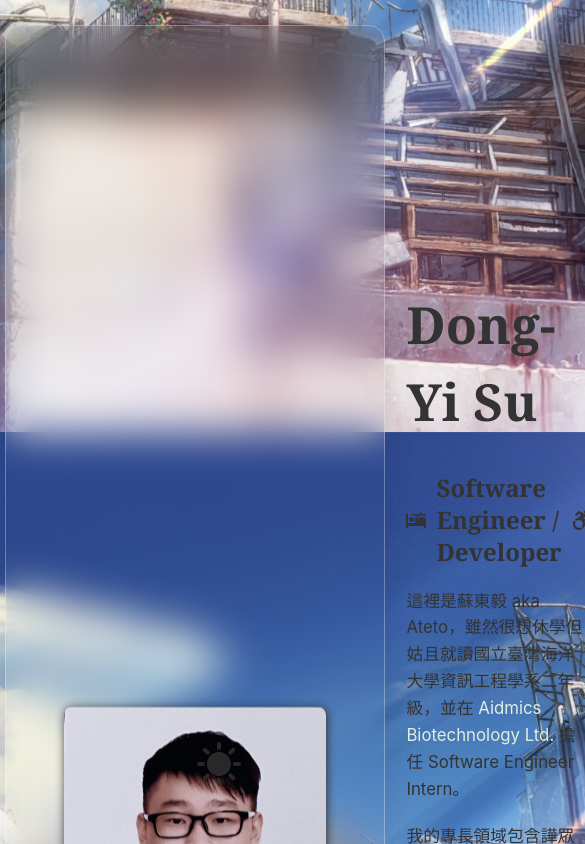
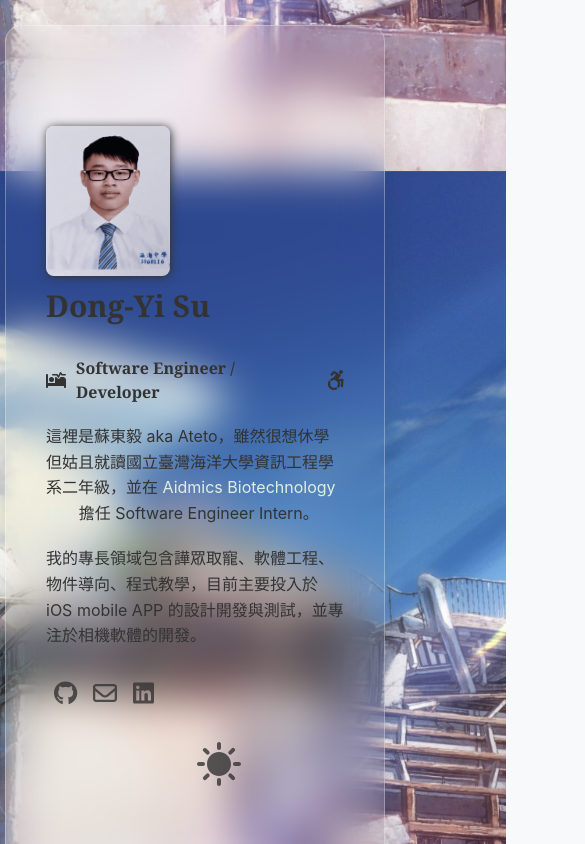
Before and after one commit to Ateto1204/Ateto1204.github.io, a React (Vite) app: page / in a window 390 px wide. Shown: the top 844 px of the page, 585 px wide, since content can reach past the window. Built offline with nearby package versions, Linux system fonts and the light colour scheme.

Commit message:
Handle profile page

```diff
--- a/src/Components/Profile/Profile.tsx
+++ b/src/Components/Profile/Profile.tsx
@@ -14,7 +14,7 @@ function Profile() {
     const aidmicsLink = <a
                             href='https://www.aidmics.com/'
                             target='_blank'
-                            style={{transition: `0.2s`}}
+                            className='transition-[0.2s]'
                             onMouseEnter={e => e.currentTarget.style.opacity = `0.41` }
                             onMouseLeave={e => e.currentTarget.style.opacity = `0.82` }
                         >
@@ -29,23 +29,35 @@ function Profile() {
     }, []);
 
     return (
-        <div className='flex m-14 p-12 px-24 py-36 items-end' data-aos='fade-up'> {/* profile */}
+        <div
+            className='md:flex items-center justify-center
+                        m-10 md:m-14 md:p-12 lg:px-24 lg:py-36'
+            data-aos='fade-up'
+        > {/* profile */}
             <img
                 src={myProfile}
                 alt='Dong-Yi Su'
-                className='h-[360px] w-auto rounded-lg shadow-[1px_1px_10px] mr-20'
+                className='h-[150px] md:h-[220px] lg:h-[300px] xl:h-[360px] w-auto transition-[10s]
+                            rounded-lg shadow-[1px_1px_10px] mb-3 md:mb-0 md:mr-20
+                            left-1/2 right-1/2'
             /> {/* profile-image */}
             <div className='max-w-xl'> {/* profile-info */}
-                <h1 className='font-serif text-[3.2rem] leading font-semibold mb-8'>Dong-Yi Su</h1>
+                <h1 className='font-serif font-semibold leading mb-8
+                               text-3xl md:text-4xl lg:text-5xl xl:text-[3.2rem]'>
+                    Dong-Yi Su
+                </h1>
                 <div className='flex items-center mt-[10px] mb-5'> {/* profile-info-subtitle */}
                     <FontAwesomeIcon icon={faBedPulse} />
-                    <h2 className='font-serif text-2xl font-semibold px-[10px]'>Software Engineer / Developer</h2>
+                    <h2 className='font-serif font-semibold px-[10px]
+                                   text-base md:text-lg lg:text-xl xl:text-2xl '>
+                        Software Engineer / Developer
+                    </h2>
                     <FontAwesomeIcon icon={faAccessibleIcon} size='lg' />
                 </div>
-                <p className='text-[1.05rem] leading-[1.6] mb-5'>
+                <p className='text-base md:text-[1.05rem] leading-[1.6] mb-5'>
                     這裡是蘇東毅 aka Ateto，雖然很想休學但姑且就讀國立臺灣海洋大學資訊工程學系二年級，並在 {aidmicsLink} 擔任 Software Engineer Intern。
                 </p>
-                <p className='text-[1.05rem] leading-[1.6] mb-5'>
+                <p className='text-base md:text-[1.05rem] leading-[1.6] mb-5'>
                     我的專長領域包含譁眾取寵、軟體工程、物件導向、程式教學，目前主要投入於 iOS mobile APP 的設計開發與測試，並專注於相機軟體的開發。
                 </p>
                 <div className='pt-3'> {/* contact-icon */}
```
